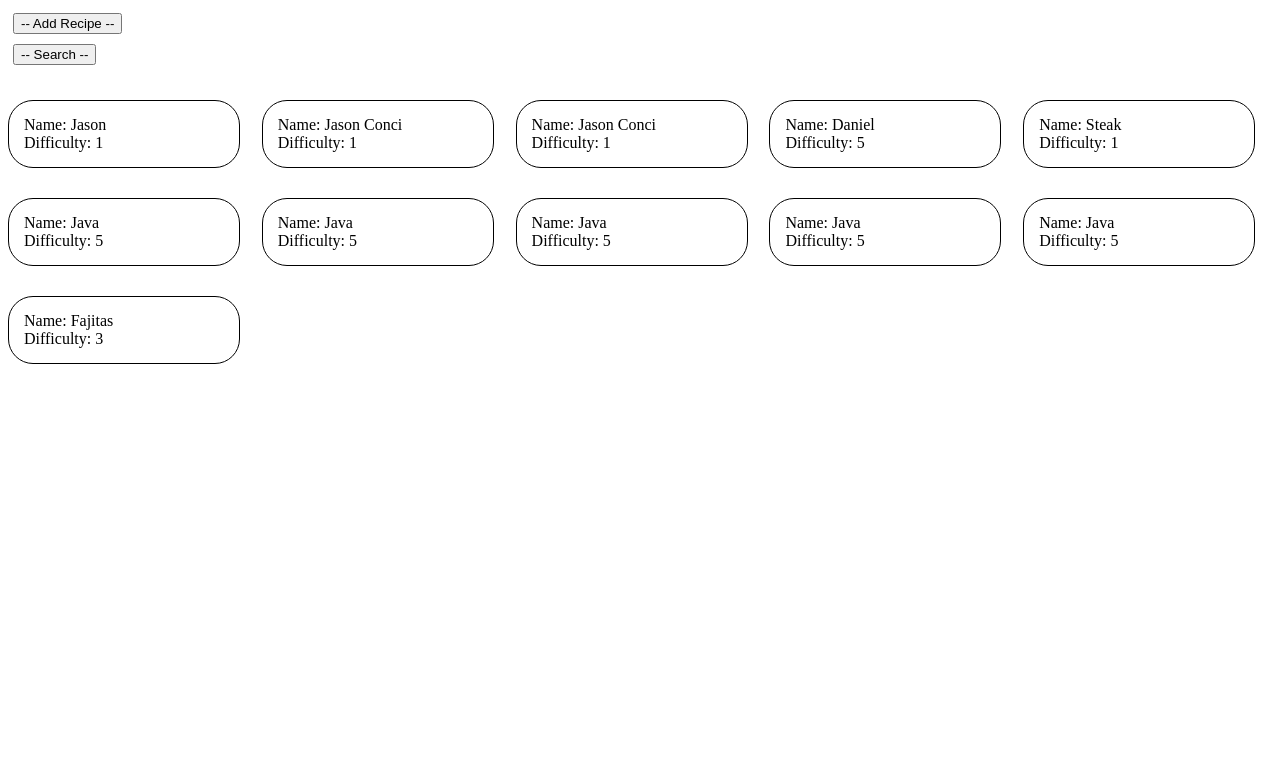
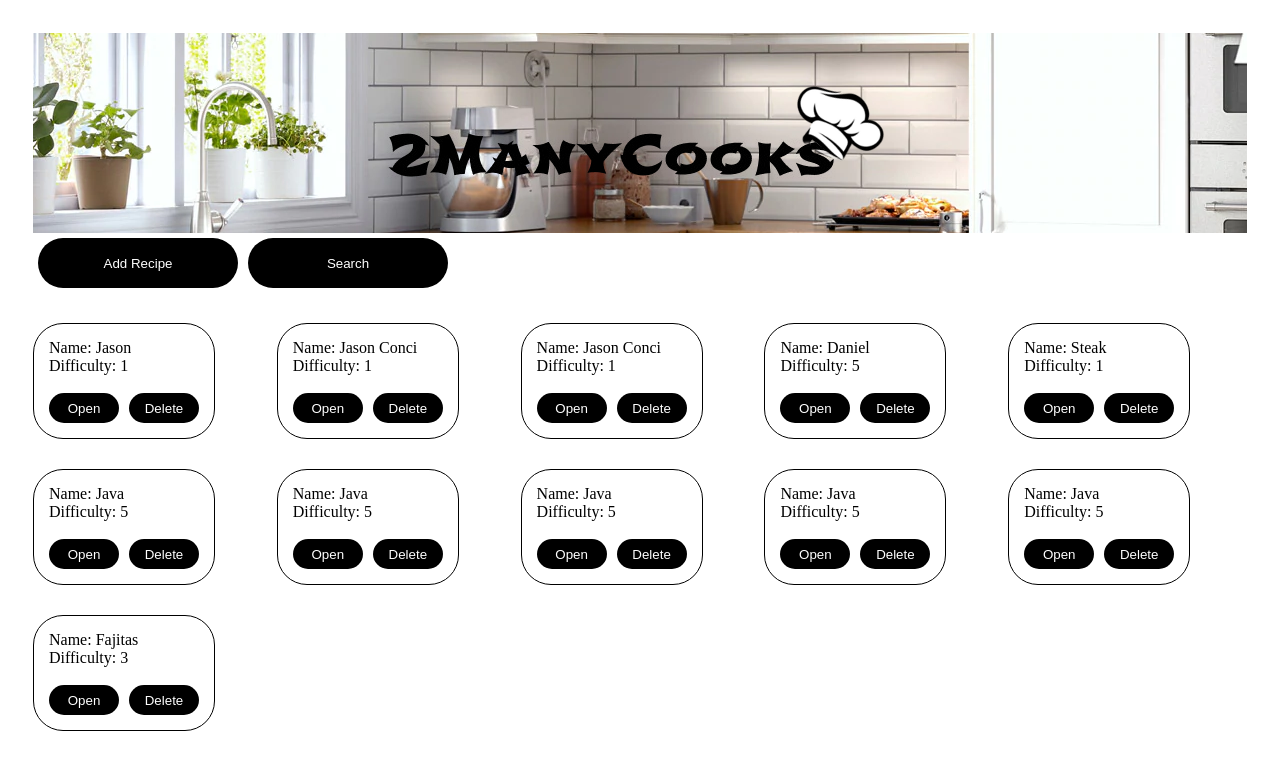
Before and after one commit to jasonjconci/2ManyCooks, a Flask app: page / in a window 1280 px wide. Shown: the top 780 px of the page. Run offline with Flask 2, Linux system fonts and the light colour scheme; data comes from the database, SQL or seed files in the repository.

Commit message:
Front end magic

```diff
--- a/templates/addRecipe.html
+++ b/templates/addRecipe.html
@@ -41,6 +41,12 @@
                     <label for="Rating">Rating (1-5)</label>
                     <input id="Rating" name="rating">
                 </div>
+                <div id="Protein_Wrapper" class="small-block">
+                    <label for="Rating">Protein)</label>
+                    <select id="Protein" name="protein">
+                        <option></option>
+                    </select>
+                </div>
                 <div class="small-block">
                     <button id="Add_Button" name="submit_forward" value="addSubmit"> -- Add -- </button>
                 </div>
--- a/templates/index.html
+++ b/templates/index.html
@@ -2,14 +2,18 @@
 
 
 <html>
+<div id="Global_Header">
+    <img src="{{url_for('static', filename='db_logo.png')}}" />
+</div>
     <body>
+
         <form action='/' method="post">
             <div class="large-block" id="Form_Wrapper">
                 <div class="small-block">
-                    <button id="addRecipeButton" name="submit_forward" value="add"> -- Add Recipe -- </button>
+                    <button id="addRecipeButton" name="submit_forward" value="add">Add Recipe</button>
                 </div>
                 <div class="small-block">
-                    <button id="Recipe_Search_Button" name="submit_forward" value="search"> -- Search -- </button>
+                    <button id="Recipe_Search_Button" name="submit_forward" value="search">Search</button>
                 </div>
             </div>
         </form>
@@ -18,17 +22,40 @@
             <span class="large-block recipe-item grid-item">
                 Name: <span>{{recipe[1]}}</span><br/>
                 Difficulty: <span>{{recipe[3]}}</span>
+                <div class="row">&nbsp;</div>
+                <div style="align-content: center; display: flex;">
+                    <button class="small-button" id="Recipe_Details_Button"
+                            name="submit_forward" value="details">Open</button>
+                    <div style="padding-left: 10px;"></div>
+                    <button class="small-button">Delete</button>
+                </div>
             </span>
+
         {% endfor %}
         </div>
     </body>
 </html>
 <style>
+    body:not(#Global_Header) {
+        padding: 25px;
+    }
 
+    #Global_Header {
+        width: 100%;
+        height: 200px;
+        align-content: center;
+        background: url("{{url_for('static', filename='db_background.jpg')}}") no-repeat fixed bottom;
+    }
+
+    #Global_Header img {
+        display : block;
+        margin : auto;
+    }
 #Form_Wrapper {
     align-content: center;
     width: 300px;
     height: auto;
+    display: flex;
 }
 
 .large-block {
@@ -41,13 +68,15 @@
 
 .small-block input {
     float: right;
+    margin: auto;
 }
 
 .recipe-item {
+    align-content: center;
     border: 1px solid black;
-    width: 200px;
+    width: 150px;
     padding: 15px;
-    border-radius: 25px;
+    border-radius: 30px;
 }
 
 .grid-container {
@@ -55,6 +84,22 @@
     grid-template-columns: repeat(auto-fill, minmax(210px, 2fr));
     grid-gap: 5px;
 }
+    button {
+        width: 200px;
+        height: 50px;
+        background: black;
+        color: white;
+        border-radius: 30px;
+        border: none;
+    }
+    button.small-button {
+        width: 100px;
+        height: 30px;
+        background: black;
+        color: white;
+        border-radius: 30px;
+        border: none;
+    }
 
 
 </style>
```
Also changed, not shown: templates/details.html (added, +37 -0 lines), templates/reviews.html (added, +43 -0 lines), templates/search.html (added, +43 -0 lines), static/db_background.jpg (added), static/db_logo.png (added).
